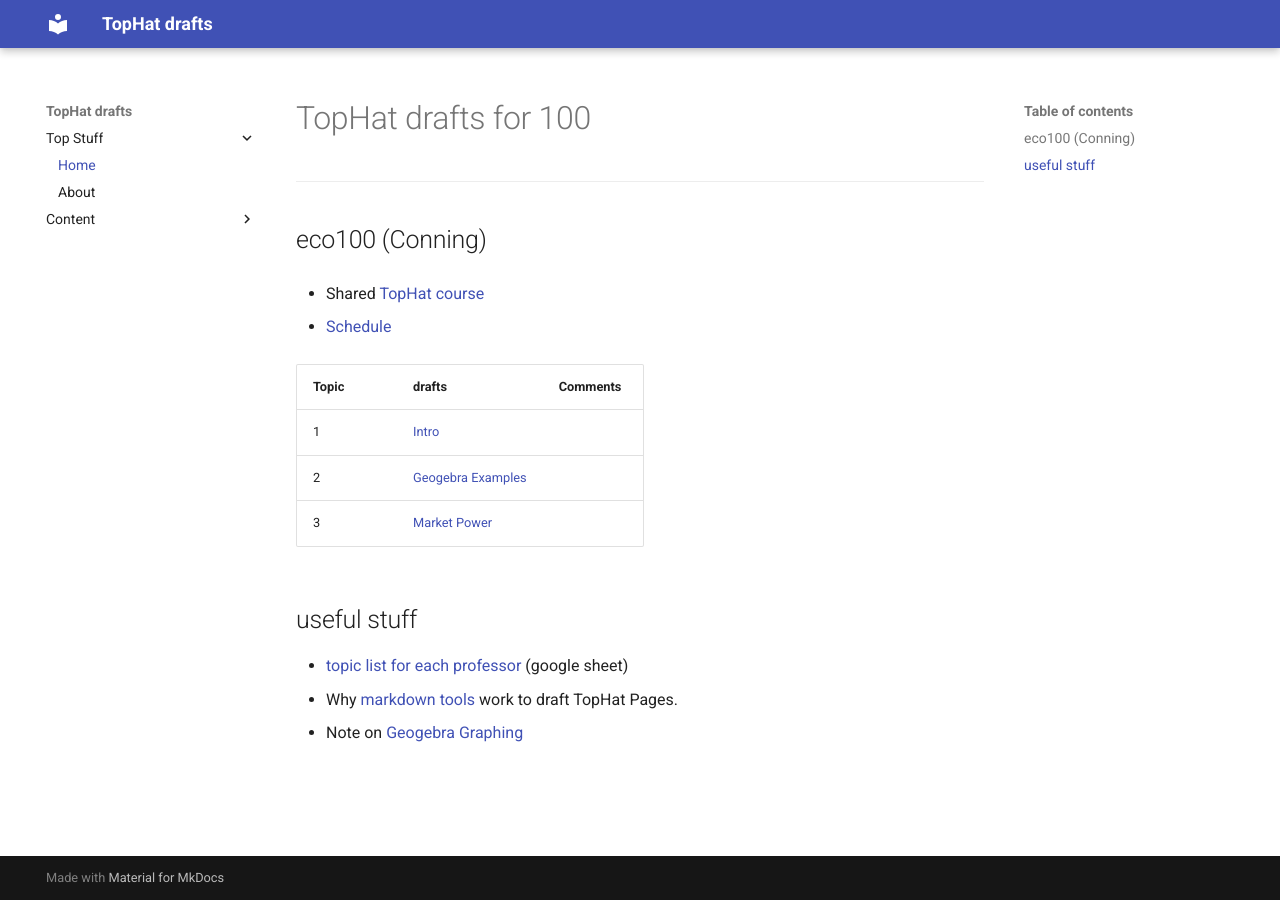
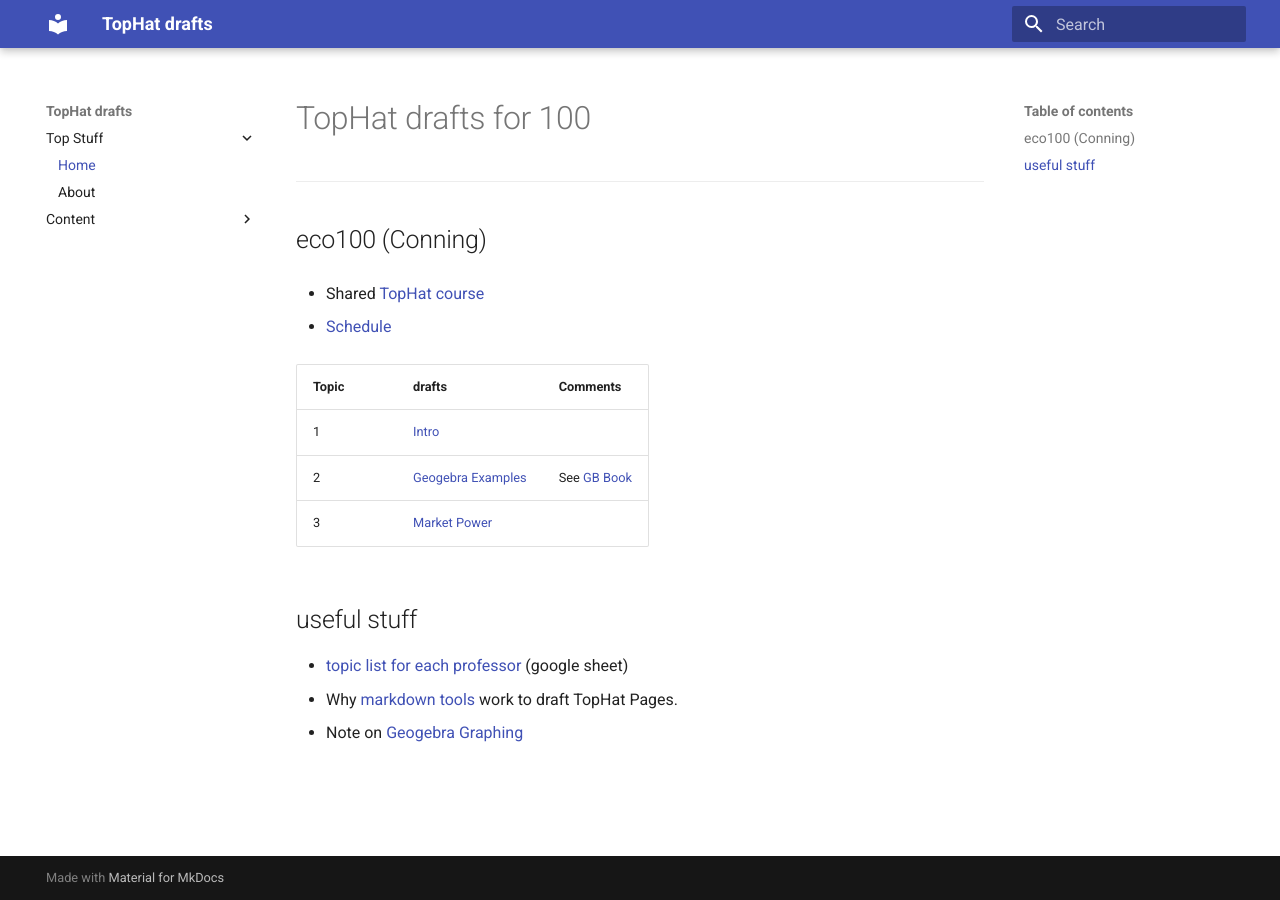
Before and after one commit to hunterecon2/tophat100, an MkDocs documentation site: the page built from docs/index.md, in a window 1280 px wide. Built offline with MkDocs 1.6.1 and Material for MkDocs 9.7.7, drawn with Linux system fonts in a browser that asks for light colours; old or Windows-style settings are respelled for this version of MkDocs.

Commit message:
move index.md to docs

```diff
--- a/docs/index.md
+++ b/docs/index.md
@@ -1,8 +1,6 @@
 # TopHat drafts for 100
 
 ---
-
-
 
 ## eco100 (Conning)
 
@@ -13,7 +11,7 @@
   | Topic | drafts                                          | Comments |
   | ----- | ----------------------------------------------- | -------- |
   | 1     | [Intro](units/Intro.md)                         |          |
-  | 2     | [Geogebra Examples](units\geogebra_examples.md) |          |
+  | 2     | [Geogebra Examples](units\geogebra_examples.md) | See [GB Book](https://www.geogebra.org/m/zcztftzz)       |
   | 3     | [Market Power](units\Market-Power.md)           |          |
 
 
--- a/mkdocs.yml
+++ b/mkdocs.yml
@@ -20,9 +20,10 @@
 markdown_extensions:
    - pymdownx.arithmatex
 
-plugins:
-  - autolinks
-# other settings ...
+#plugins:
+# - search
+# - autolinks
+
 
 extra_javascript:
   # other extra java script
```
